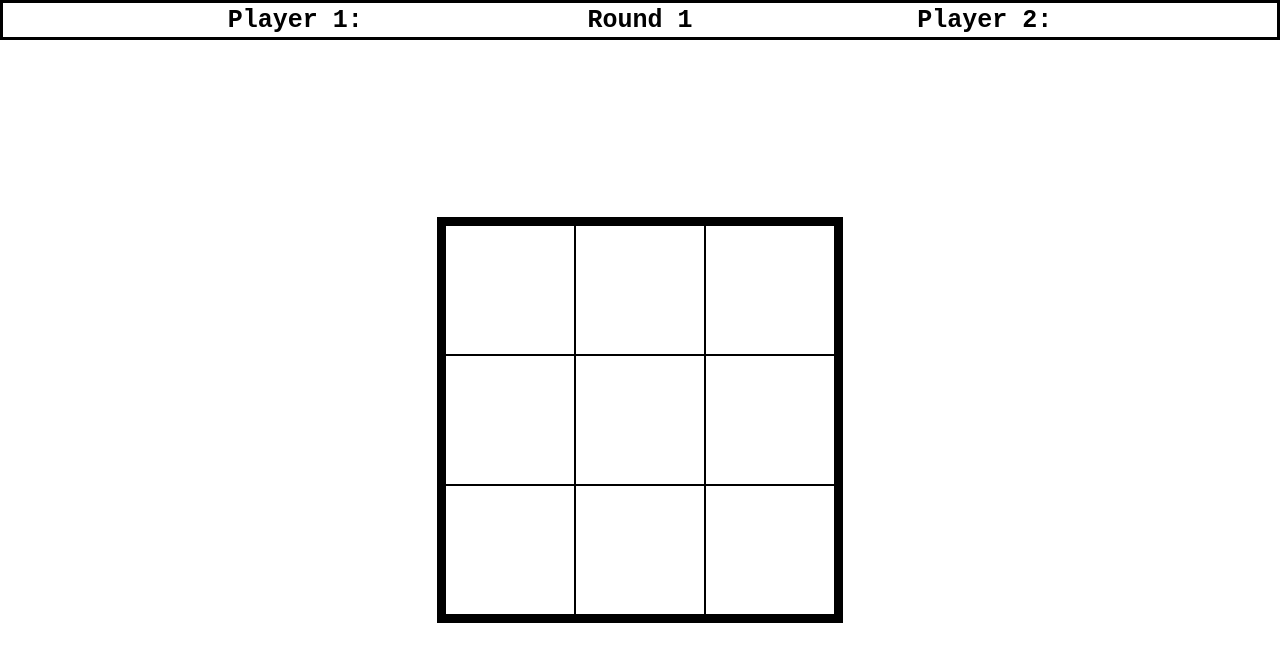
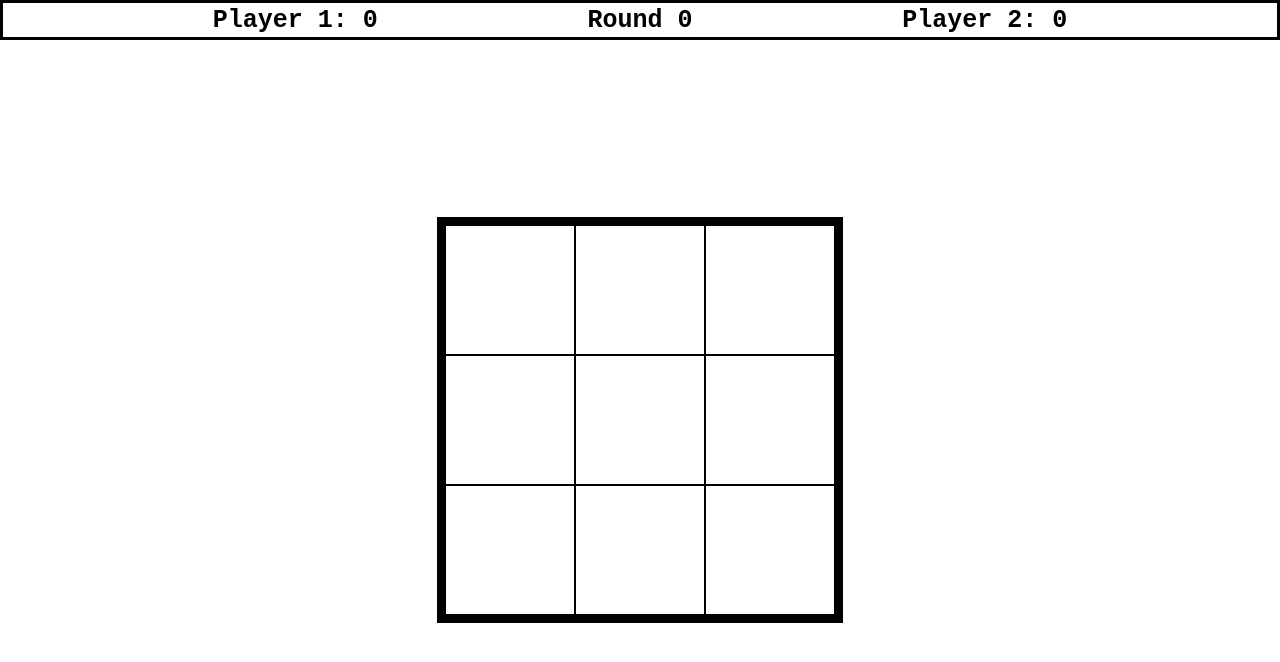
Before and after one commit to ashLuchowa/tictactoe, a plain HTML site: page index.html in a window 1280 px wide. Drawn offline with Linux system fonts and the light colour scheme.

Commit message:
Connect score and round UI

```diff
--- a/index.html
+++ b/index.html
@@ -9,9 +9,9 @@
   </head>
   <body>
     <header>
-      <h2>Player 1:</h2>
-      <h2>Round 1</h2>
-      <h2>Player 2:</h2>
+      <h2 id="player1-score">Player 1:</h2>
+      <h2 id="current-round">Round 1</h2>
+      <h2 id="player2-score">Player 2:</h2>
     </header>
     <div class="container">
       <div class="mainboard">
--- a/main.js
+++ b/main.js
@@ -46,8 +46,15 @@ const gameStart = (() => {
     setSquareClick("square8", 2, 1);
     setSquareClick("square9", 2, 2);
   };
+  setSquareClickEvents();
 
-  setSquareClickEvents();
+  //Score UI
+  const player1Score = document.querySelector('#player1-score');
+  const player2Score = document.querySelector('#player2-score');
+  const currentRound = document.querySelector('#current-round');
+  player1Score.textContent = `Player 1: ${player1.playerScore}`;
+  player2Score.textContent = `Player 2: ${player2.playerScore}`;
+  currentRound.textContent = `Round ${gameRound}`;
 
   return {
     gameBoardContent,
```
